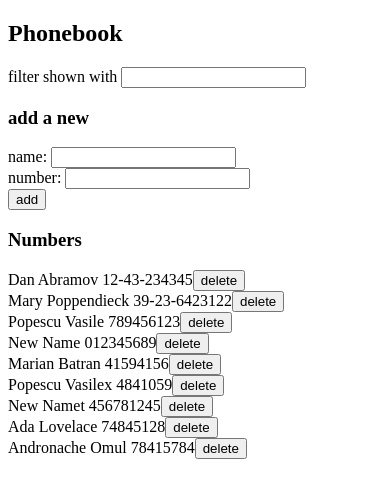
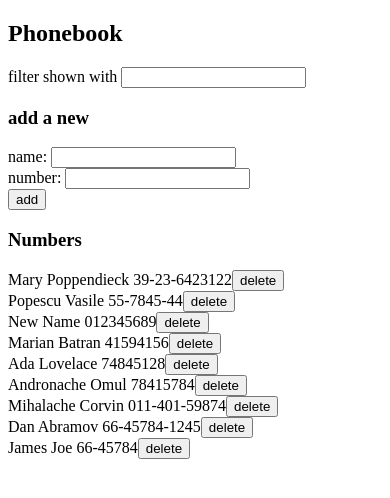
Before and after one commit to raduilie/fullstackopen, a React (Vite) app in the folder part2/phonebook/: page / in a window 390 px wide. Shown: the top 498 px of the page. Built offline with nearby package versions, Linux system fonts and the light colour scheme; data requests are answered from the project's data file.

Commit message:
Exercise 2.15 - phonebook step 10

```diff
--- a/part2/phonebook/db.json
+++ b/part2/phonebook/db.json
@@ -1,19 +1,14 @@
 {
   "persons": [
-    {
-      "name": "Dan Abramov",
-      "number": "12-43-234345",
-      "id": "3"
-    },
     {
       "name": "Mary Poppendieck",
       "number": "39-23-6423122",
       "id": "4"
     },
     {
-      "id": "5",
       "name": "Popescu Vasile",
-      "number": "789456123"
+      "number": "55-7845-44",
+      "id": "5"
     },
     {
       "id": "d285",
@@ -26,16 +21,6 @@
       "number": "41594156"
     },
     {
-      "id": "7c5a",
-      "name": "Popescu Vasilex",
-      "number": "4841059"
-    },
-    {
-      "id": "0041",
-      "name": "New Namet",
-      "number": "456781245"
-    },
-    {
       "id": "a793",
       "name": "Ada Lovelace",
       "number": "74845128"
@@ -44,6 +29,21 @@
       "id": "9321",
       "name": "Andronache Omul",
       "number": "78415784"
+    },
+    {
+      "id": "f227",
+      "name": "Mihalache Corvin",
+      "number": "011-401-59874"
+    },
+    {
+      "id": "1ca6",
+      "name": "Dan Abramov",
+      "number": "66-45784-1245"
+    },
+    {
+      "id": "39b9",
+      "name": "James Joe",
+      "number": "66-45784"
     }
   ]
 }
--- a/part2/phonebook/src/App.jsx
+++ b/part2/phonebook/src/App.jsx
@@ -28,11 +28,24 @@ const App = () => {
   const addPerson = (event) => {
     event.preventDefault()
     personsService.get(newName)
-      .then((response) => {
-        if (response.data.length > 0) {
+      .then((data) => {
+        if (data.length > 0) {
           console.log(`${newName} was found`)
-          alert(`${newName} is already added to phonebook`)
-        } else {
+          if (!window.confirm(`${newName} is already added to phonebook, replace the old number with a new one?`)) {
+            return
+          }
+          const oldPerson = data[0]
+          const newPerson = {name: newName, number: newNumber, id: oldPerson.id}
+          personsService
+            .update(newPerson)
+            .then(returnedPerson => {
+              const newPersons = persons.map(person => person.id == returnedPerson.id ? returnedPerson : person)
+              setPersons(newPersons)
+              setNewName('')
+              setNewNumber('')
+            })
+          }
+        else {
           console.log(`${newName} was not found`)
           const newPerson = {name: newName, number: newNumber}
           personsService
@@ -42,7 +55,7 @@ const App = () => {
               setNewName('')
               setNewNumber('')
             })
-          }
+        }
       })
   }
 
@@ -54,6 +67,7 @@ const App = () => {
         console.log(`${person.name} was deleted`)
         personsService.getAll().then((persons) => setPersons(persons))
       })
+      .catch((error) => {alert(`Failed to delete ${person.name}: ${error}`)})
   }
 
   const filterPersons = (event) => {
--- a/part2/phonebook/src/services/persons.js
+++ b/part2/phonebook/src/services/persons.js
@@ -8,11 +8,17 @@ const getAll = () => {
 
 const get = name => {
     const request = axios.get(`${baseUrl}/?name=${encodeURIComponent(name)}`)
-    return request
+    return request.then(response => response.data)
 }
 
 const create = newPerson => {
     const request = axios.post(baseUrl, newPerson)
+    return request.then(response => response.data)
+}
+
+const update = updatedPerson => {
+    const url = `${baseUrl}/${updatedPerson.id}`
+    const request = axios.put(url, updatedPerson)
     return request.then(response => response.data)
 }
 
@@ -22,4 +28,4 @@ const deletePerson = (id) => {
     return request.then(response => response.data)
 }
 
-export default { getAll, get, create, deletePerson }
+export default { getAll, get, create, update, deletePerson }
```
